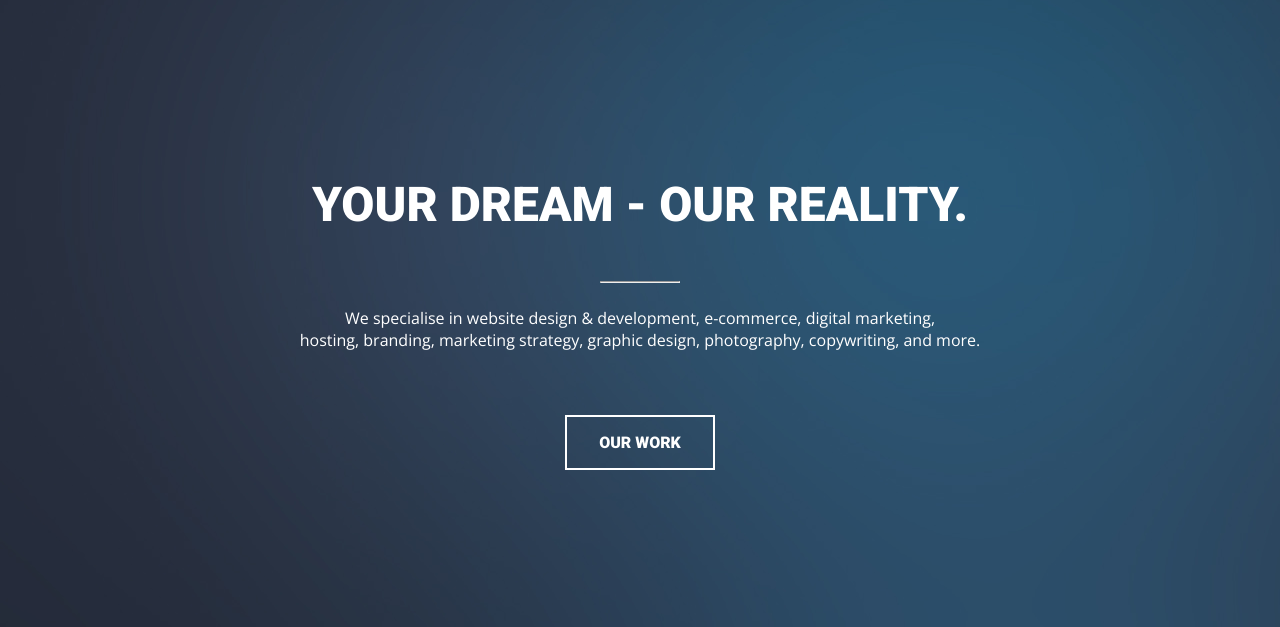
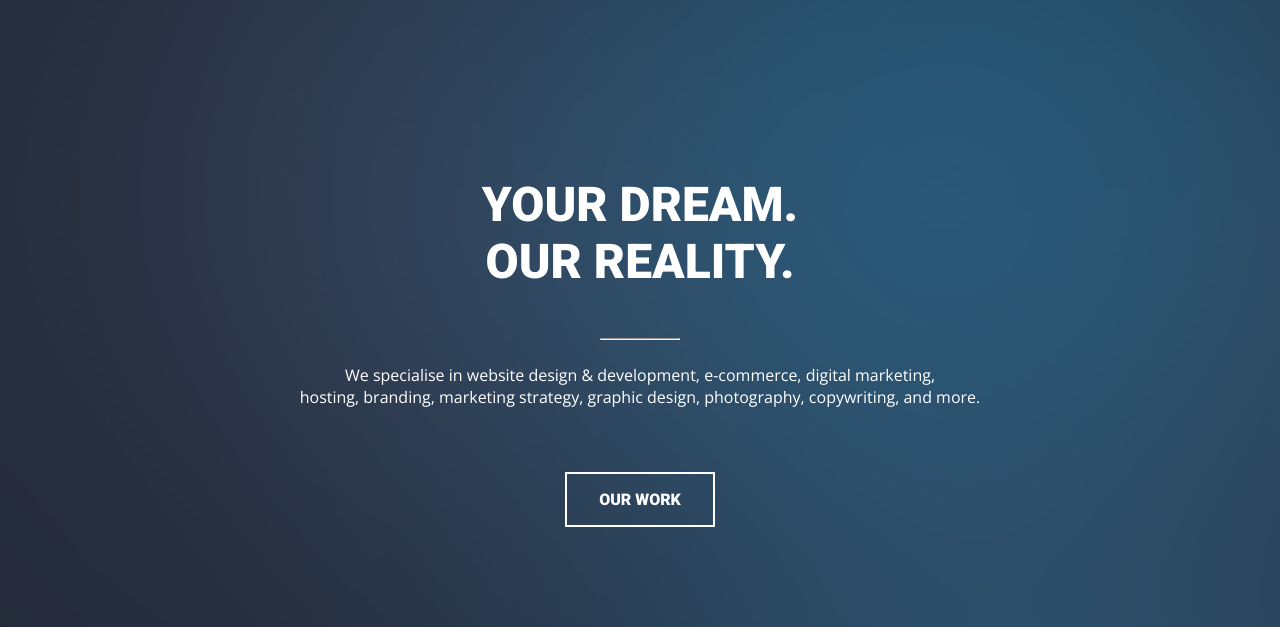
Before and after one commit to jamieelsom/jamieelsom.github.io, a plain HTML site: page unit_4/index.html in a window 1280 px wide. Shown: the part 107-734 px from the top of the page. Drawn offline with nearby package versions, Linux system fonts and the light colour scheme.

Commit message:
Update index.html

```diff
--- a/unit_4/index.html
+++ b/unit_4/index.html
@@ -16,7 +16,7 @@
 		</nav>
 	</header>
 		<section id="top">
-			<h1>Your dream - our reality. </h1>
+			<h1>Your dream.<br>Our reality.</h1>
 			<hr align="centre">
 			<p>We specialise in website design & development, e-commerce, digital marketing,<br> hosting, branding, marketing strategy, graphic design, photography, copywriting, and more.</p>
 			<a href="#featuredprojects" class="buttonwork">OUR WORK</a>
```
